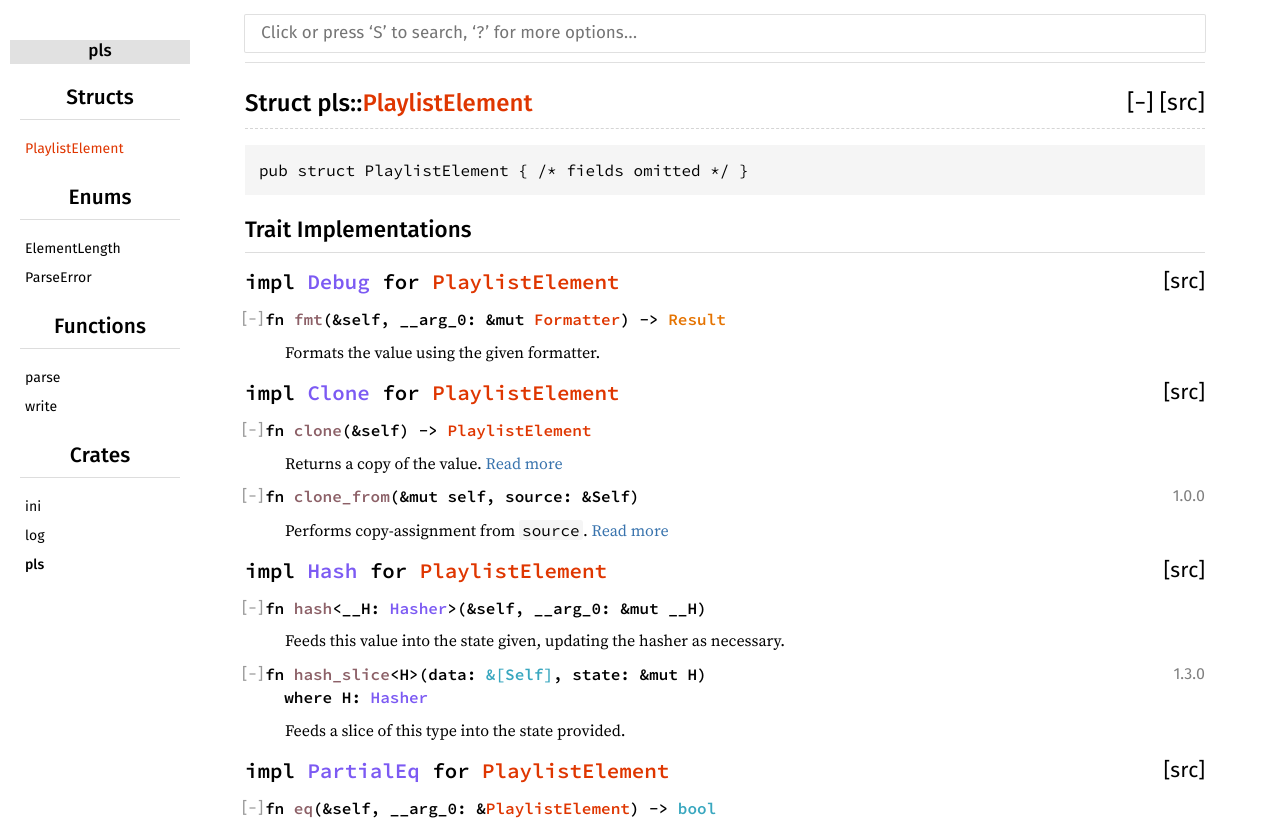
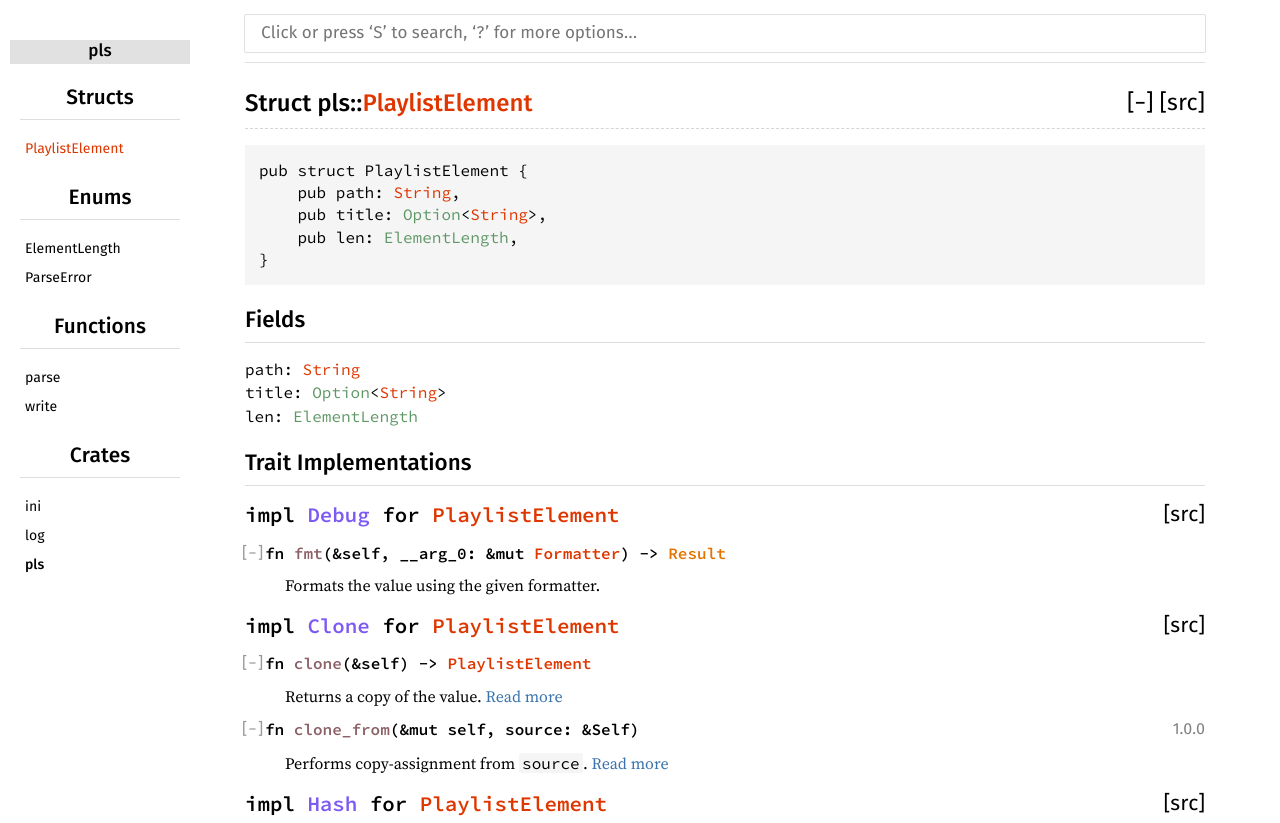
Before and after one commit to nabijaczleweli/pls-rs, a plain HTML site: page pls/struct.PlaylistElement.html in a window 1280 px wide. Shown: the top 823 px of the page. Drawn offline with Linux system fonts and the light colour scheme.

Commit message:
Update docs for commits 4372e2c6334e...277ebdde2a43
277ebdde2a43f9c625499d54cf18d4416e7db56c Add tests

```diff
--- a/pls/struct.PlaylistElement.html
+++ b/pls/struct.PlaylistElement.html
@@ -48,7 +48,20 @@
                        [<span class='inner'>&#x2212;</span>]
                    </a>
                </span><a class='srclink' href='../src/pls/lib.rs.html#11-15' title='goto source code'>[src]</a></span></h1>
-<pre class='rust struct'>pub struct PlaylistElement { /* fields omitted */ }</pre><h2 id='implementations'>Trait Implementations</h2><h3 class='impl'><span class='in-band'><code>impl <a class='trait' href='https://doc.rust-lang.org/nightly/core/fmt/trait.Debug.html' title='core::fmt::Debug'>Debug</a> for <a class='struct' href='../pls/struct.PlaylistElement.html' title='pls::PlaylistElement'>PlaylistElement</a></code></span><span class='out-of-band'><div class='ghost'></div><a class='srclink' href='../src/pls/lib.rs.html#10' title='goto source code'>[src]</a></span></h3>
+<pre class='rust struct'>pub struct PlaylistElement {
+    pub path: <a class='struct' href='https://doc.rust-lang.org/nightly/collections/string/struct.String.html' title='collections::string::String'>String</a>,
+    pub title: <a class='enum' href='https://doc.rust-lang.org/nightly/core/option/enum.Option.html' title='core::option::Option'>Option</a>&lt;<a class='struct' href='https://doc.rust-lang.org/nightly/collections/string/struct.String.html' title='collections::string::String'>String</a>&gt;,
+    pub len: <a class='enum' href='../pls/enum.ElementLength.html' title='pls::ElementLength'>ElementLength</a>,
+}</pre><h2 class='fields'>Fields</h2><span id='structfield.path' class='structfield'>
+                           <span id='path.v' class='invisible'>
+                           <code>path: <a class='struct' href='https://doc.rust-lang.org/nightly/collections/string/struct.String.html' title='collections::string::String'>String</a></code>
+                           </span></span><span class='stab '></span><span id='structfield.title' class='structfield'>
+                           <span id='title.v' class='invisible'>
+                           <code>title: <a class='enum' href='https://doc.rust-lang.org/nightly/core/option/enum.Option.html' title='core::option::Option'>Option</a>&lt;<a class='struct' href='https://doc.rust-lang.org/nightly/collections/string/struct.String.html' title='collections::string::String'>String</a>&gt;</code>
+                           </span></span><span class='stab '></span><span id='structfield.len' class='structfield'>
+                           <span id='len.v' class='invisible'>
+                           <code>len: <a class='enum' href='../pls/enum.ElementLength.html' title='pls::ElementLength'>ElementLength</a></code>
+                           </span></span><span class='stab '></span><h2 id='implementations'>Trait Implementations</h2><h3 class='impl'><span class='in-band'><code>impl <a class='trait' href='https://doc.rust-lang.org/nightly/core/fmt/trait.Debug.html' title='core::fmt::Debug'>Debug</a> for <a class='struct' href='../pls/struct.PlaylistElement.html' title='pls::PlaylistElement'>PlaylistElement</a></code></span><span class='out-of-band'><div class='ghost'></div><a class='srclink' href='../src/pls/lib.rs.html#10' title='goto source code'>[src]</a></span></h3>
 <div class='impl-items'><h4 id='method.fmt' class='method'><span id='fmt.v' class='invisible'><code>fn <a href='https://doc.rust-lang.org/nightly/core/fmt/trait.Debug.html#tymethod.fmt' class='fnname'>fmt</a>(&amp;self, __arg_0: &amp;mut <a class='struct' href='https://doc.rust-lang.org/nightly/core/fmt/struct.Formatter.html' title='core::fmt::Formatter'>Formatter</a>) -&gt; <a class='type' href='https://doc.rust-lang.org/nightly/core/fmt/type.Result.html' title='core::fmt::Result'>Result</a></code></span></h4>
 <div class='docblock'><p>Formats the value using the given formatter.</p>
 </div></div><h3 class='impl'><span class='in-band'><code>impl <a class='trait' href='https://doc.rust-lang.org/nightly/core/clone/trait.Clone.html' title='core::clone::Clone'>Clone</a> for <a class='struct' href='../pls/struct.PlaylistElement.html' title='pls::PlaylistElement'>PlaylistElement</a></code></span><span class='out-of-band'><div class='ghost'></div><a class='srclink' href='../src/pls/lib.rs.html#10' title='goto source code'>[src]</a></span></h3>
```
Also changed, not shown: src/pls/lib.rs.html (+3 -3 lines), search-index.js.
